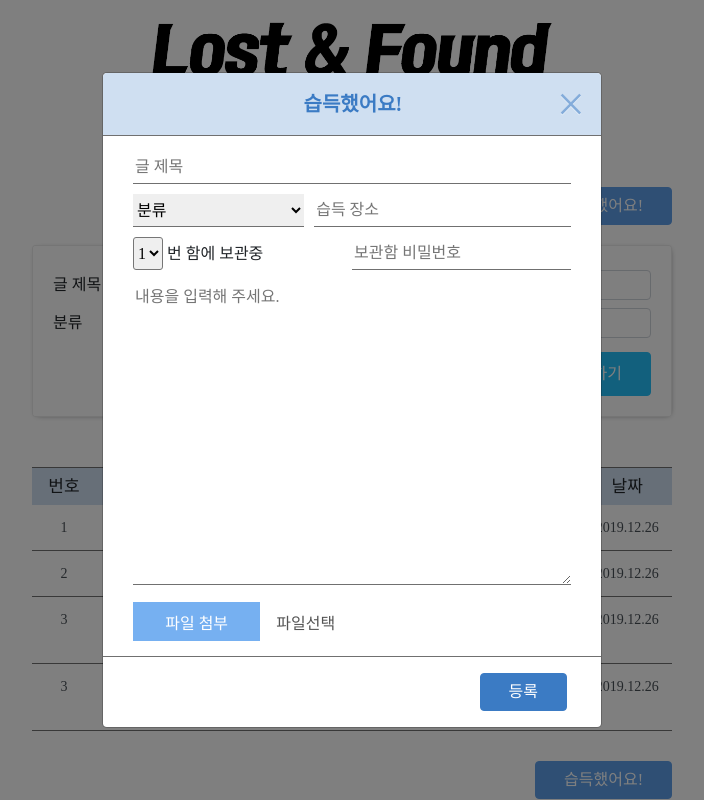
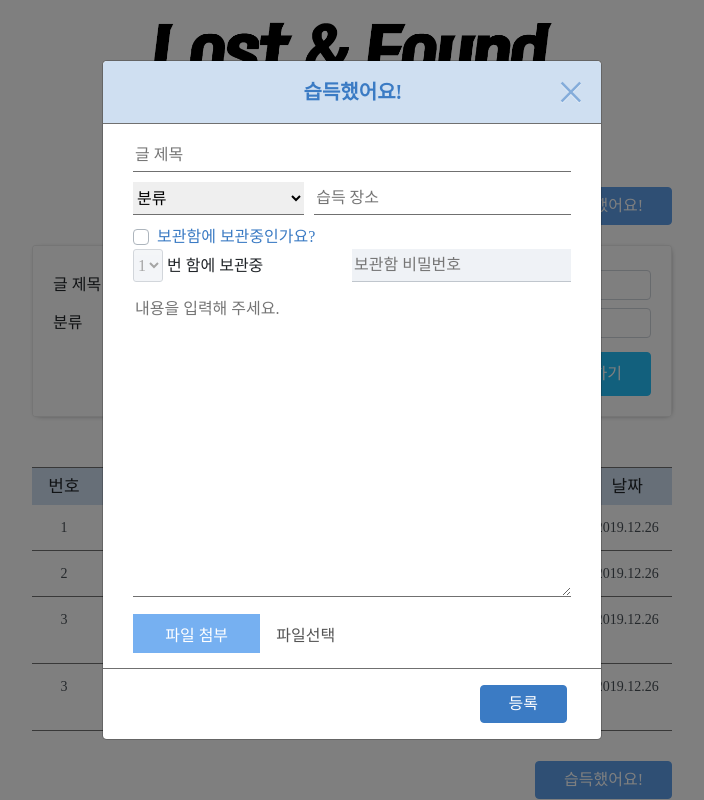
Before and after one commit to dahui1005/LostAndFound, a PHP site: page /found.html in a window 1280 px wide, after a click on "습득했어요!". Shown: the whole page, without its empty margins (288-992 px from the left). Run offline with PHP 8.4, Linux system fonts and the light colour scheme; some libraries are stand-ins or nearby versions; some web fonts are replaced.

Commit message:
체크박스, js추가, 폼리셋js수정

```diff
--- a/found.html
+++ b/found.html
@@ -26,7 +26,7 @@
 </head>
 
 <body>
-   <!--   헤더에 클래스 fixed-top만 뺌-->
+    <!--   헤더에 클래스 fixed-top만 뺌-->
     <header id="head" class=""><img class="heading" src="images/Lost & Found.png" alt="Lost & Found">
     </header>
     <nav class="menu">
@@ -35,7 +35,7 @@
             <li class="found"><a href="found.html">주인을 찾아요!</a></li>
         </ul>
     </nav>
-<!--    내비 추가-->
+    <!--    내비 추가-->
     <nav id="scrolled" class="fixed-top"><img src="images/Lost%20&%20Found.png" width="270px" alt="">
         <ul class="menu">
             <li class="lost"><a href="lost.html">잃어버렸나요?</a></li>
@@ -597,15 +597,22 @@
                             <input type="text" placeholder="습득 장소" class="modal-input-place">
 
                         </div>
+
+<!--                        체크박스 추가, 함번호와 비밀번호에 id추가-->
+                        <div class="custom-control custom-checkbox">
+                            <input type="checkbox" class="custom-control-input" id="customCheckHam" onClick="checkDisable(this.form)">
+                            <label class="custom-control-label" for="customCheckHam" style="color: #3b7bc4">보관함에 보관중인가요?</label>
+                        </div>
+
                         <div class="ham-password line">
                             <div class="ham">
-                                <select name="" id="" class="modal-input-ham">
+                                <select name="" id="idham" class="modal-input-ham"  disabled>
                                     <option value="1">1</option>
                                     <option value="2">2</option>
                                     <option value="3">3</option>
 
                                 </select> 번 함에 보관중</div>
-                            <input type="text" placeholder="보관함 비밀번호" class=" modal-input-password" numberOnly maxlength="4">
+                            <input type="text" placeholder="보관함 비밀번호" id="idpwd" class=" modal-input-password" numberOnly maxlength="4" disabled>
                         </div>
                         <textarea placeholder="내용을 입력해 주세요." name="" id="" cols="30" rows="10" class="modal-input-contents line"></textarea>
                         <div class="filebox bs3-primary preview-image">
@@ -635,6 +642,8 @@
 
 
 
+   <script src="javascripts/check-disabled.js"></script>
+<!--    체크 디스에이블-->
     <script src="javascripts/nav-scroll.js"></script>
     <!--                    그..x누르면 폼리셋-->
     <script src="javascripts/form-reset.js"></script>
--- /dev/null
+++ b/javascripts/check-disabled.js
@@ -0,0 +1,13 @@
+function checkDisable(form){
+    if( form.customCheckHam.checked == true ){
+        form.idham.disabled = false;
+        form.idpwd.disabled = false;
+    } else{
+        form.idham.disabled = true;
+        form.idham.value = null;
+        form.idpwd.disabled = true;
+        form.idpwd.value = null;
+
+    }
+
+}
--- a/javascripts/form-reset.js
+++ b/javascripts/form-reset.js
@@ -3,6 +3,8 @@ $(document).ready(function () {
         $("form").each(function () {
             if (this.id == "content-form") {
                 this.reset();
+                $("#idham").attr("disabled", true);
+                $("#idpwd").attr("disabled", true);
                 $(".upload-display").empty();
             };
         });
--- a/stylesheets/found.css
+++ b/stylesheets/found.css
@@ -25,3 +25,12 @@
 .ham{
     font-weight: 500;
 }
+
+input[type="text"]:disabled{
+    background: #eff2f6;
+    border-bottom: 1px solid #c0c6cd;
+}
+select:disabled{
+    background: #eff2f6;
+    border: 1px solid #c0c6cd;
+}
```
